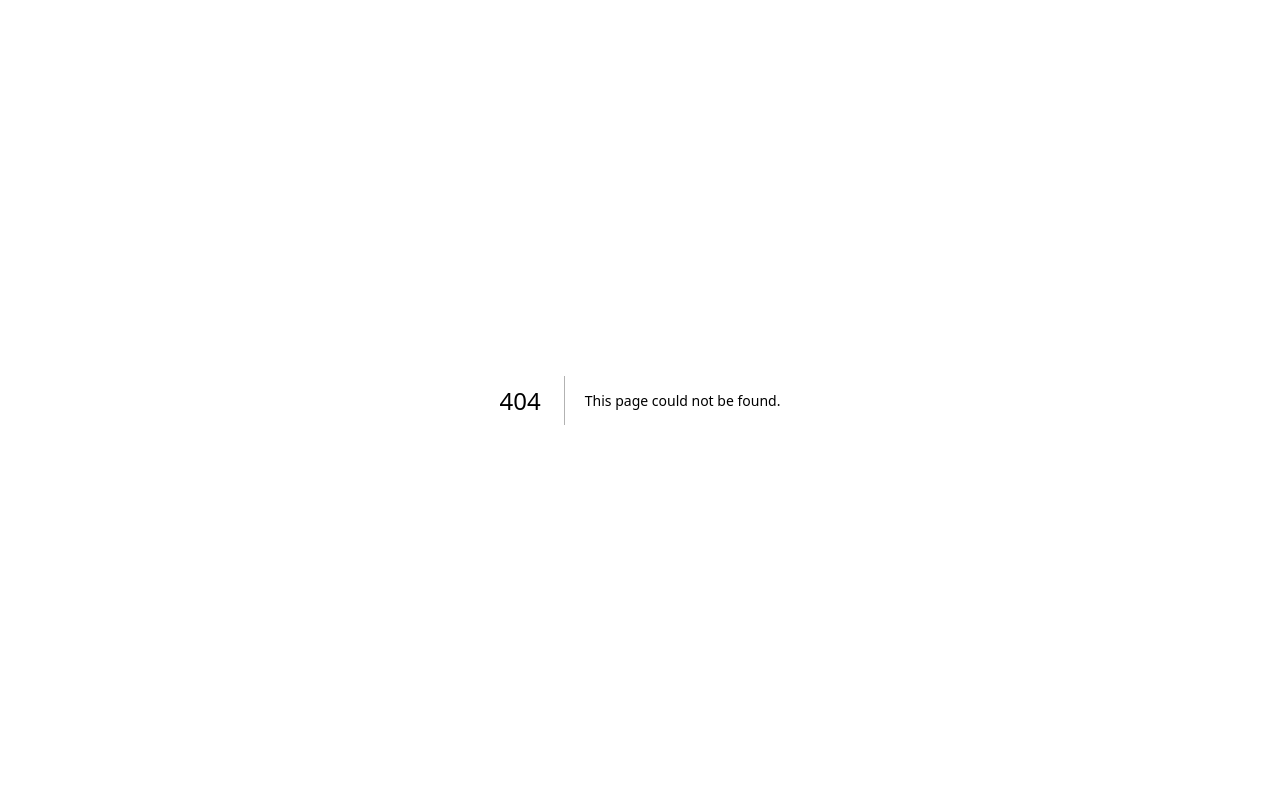
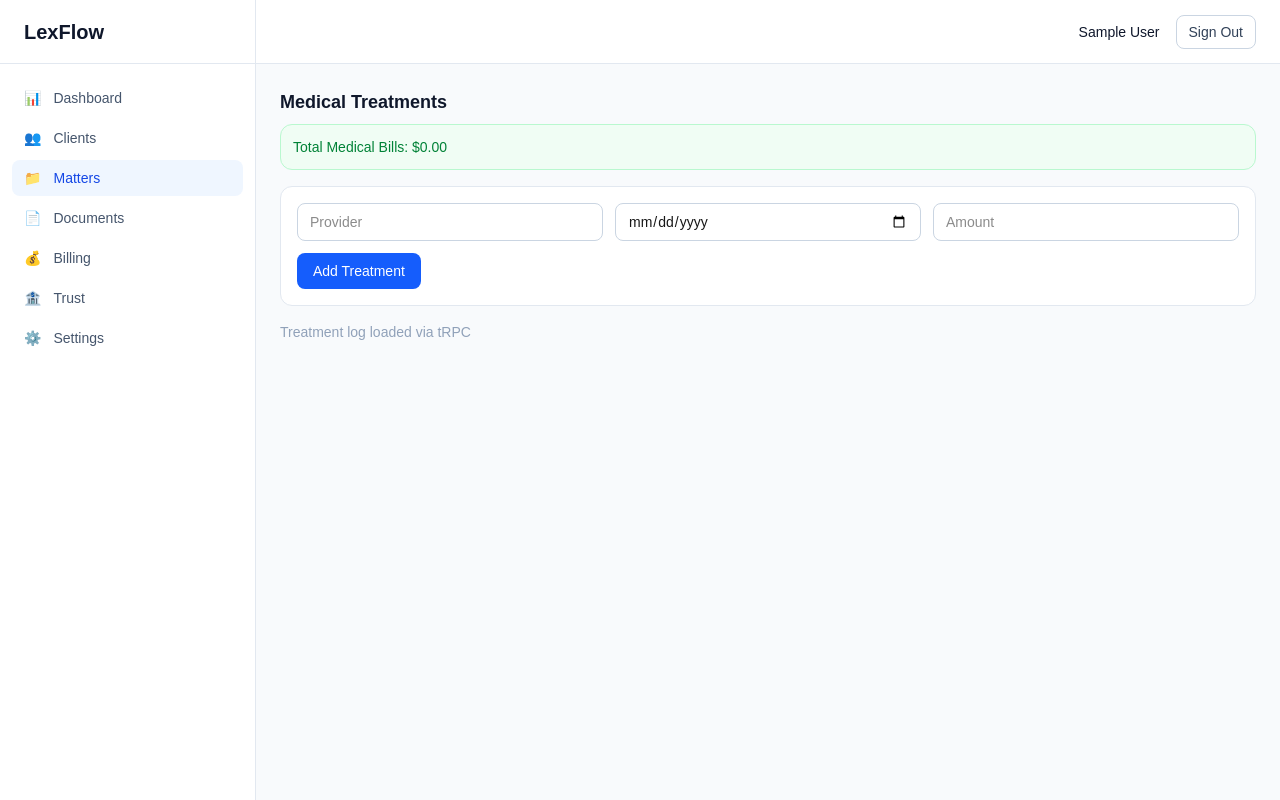
Before and after one commit to BigRigVibeCoder/lexflow-frontend, a Next.js app: page /matters/1/treatments in a window 1280 px wide. Before the commit this address had no page. Built offline with nearby package versions, Linux system fonts and the light colour scheme; no server answers; sample sign-in values are in the browser's storage.

Commit message:
feat(SPR-003): T-032 medical treatment UI

```diff
--- /dev/null
+++ b/src/app/(dashboard)/matters/[id]/treatments/page.tsx
@@ -0,0 +1,23 @@
+"use client";
+import { useState } from "react";
+
+export default function MatterTreatmentsPage() {
+  const [provider, setProvider] = useState("");
+  const [date, setDate] = useState("");
+  const [amount, setAmount] = useState("");
+  return (
+    <div data-testid="matter-treatments-page">
+      <h2 className="text-lg font-semibold text-slate-900">Medical Treatments</h2>
+      <div className="mt-2 rounded-xl border border-green-200 bg-green-50 p-3"><p className="text-sm font-medium text-green-700">Total Medical Bills: <span data-testid="total-bills">$0.00</span></p></div>
+      <div className="mt-4 rounded-xl border border-slate-200 bg-white p-4">
+        <div className="grid grid-cols-3 gap-3">
+          <input type="text" placeholder="Provider" value={provider} onChange={(e) => setProvider(e.target.value)} className="rounded-lg border border-slate-300 px-3 py-2 text-sm" data-testid="treatment-provider" />
+          <input type="date" value={date} onChange={(e) => setDate(e.target.value)} className="rounded-lg border border-slate-300 px-3 py-2 text-sm" data-testid="treatment-date" />
+          <input type="text" placeholder="Amount" value={amount} onChange={(e) => setAmount(e.target.value)} className="rounded-lg border border-slate-300 px-3 py-2 text-sm" data-testid="treatment-amount" />
+        </div>
+        <button className="mt-3 rounded-lg bg-blue-600 px-4 py-2 text-sm text-white" data-testid="add-treatment-btn">Add Treatment</button>
+      </div>
+      <div className="mt-4" data-testid="treatment-list"><p className="text-sm text-slate-400">Treatment log loaded via tRPC</p></div>
+    </div>
+  );
+}
```
Also changed, not shown: 1 other file (tests, documents, lock files or other folders).
